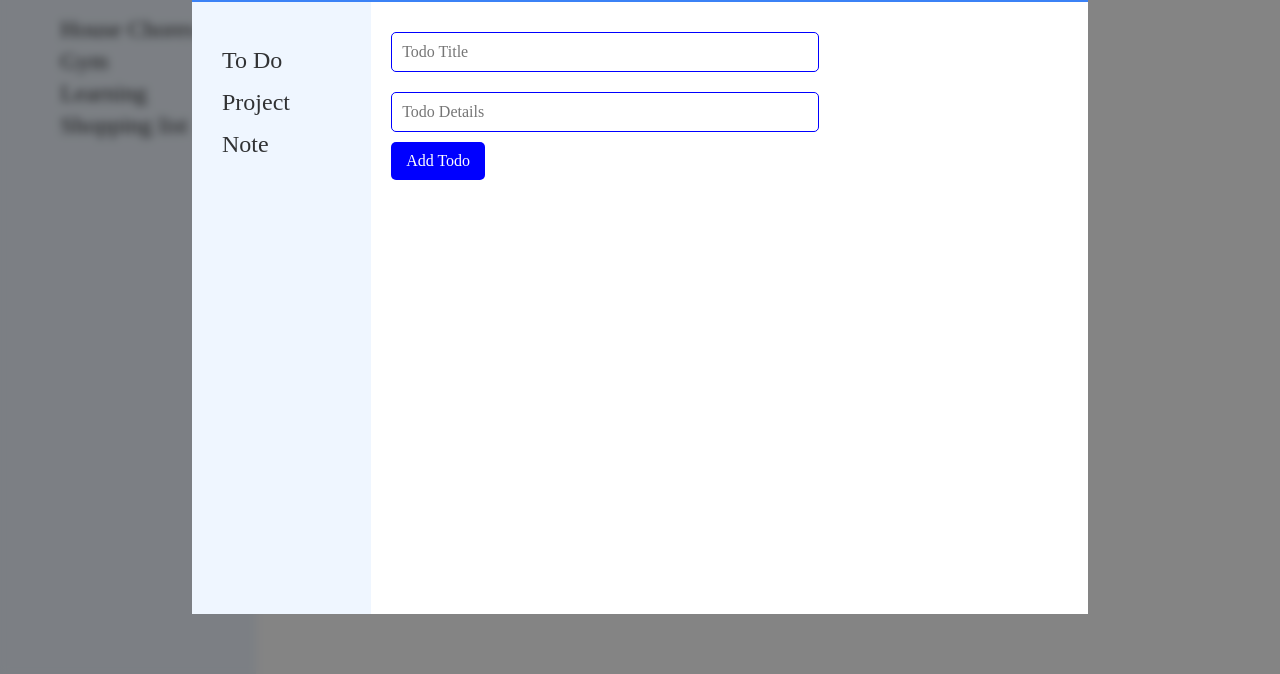
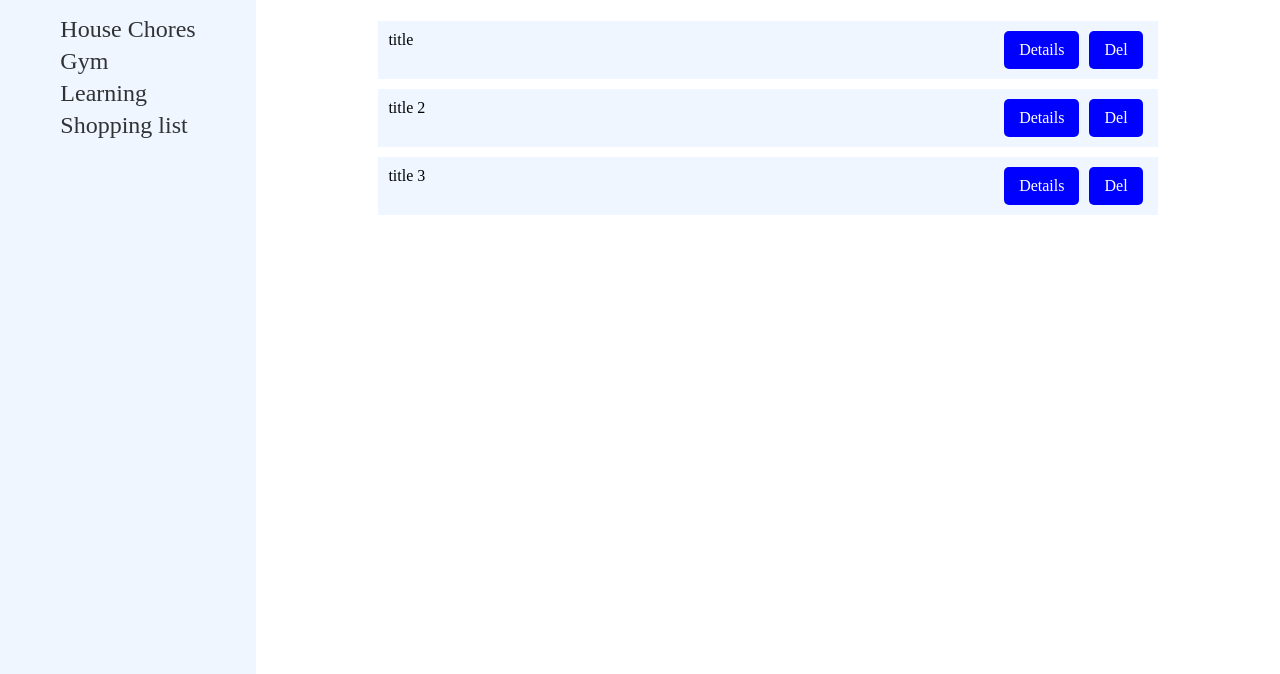
Before and after one commit to Shadrack04/odin-todo-list, a website built with webpack: page src/template.html in a window 1280 px wide. Shown: the part 126-800 px from the top of the page. Built offline with nearby package versions, Linux system fonts and the light colour scheme.

Commit message:
create a Ui class with a static method that adds todo to the DOM

```diff
--- /dev/null
+++ b/src/Ui.js
@@ -0,0 +1,19 @@
+export class Ui {
+  static updateUi(element, todoArray) {
+    todoArray.forEach((item) => {
+      const div = document.createElement('div');
+      div.innerHTML = `
+        <div class="todo-item">
+          <p class="todo-title">
+            ${item.title}
+          </p>
+          <div class="todo-utils">
+            <button class="details">Details</button>
+            <button class="delete">Del</button>
+          </div>
+        </div>
+      `;
+      element.appendChild(div);
+    });
+  }
+}
--- a/src/index.js
+++ b/src/index.js
@@ -1,2 +1,24 @@
 import "./styles/style.css";
 import { CreateTodo } from "./createTodo";
+import { Todos } from "./todos";
+import { Ui } from "./Ui";
+
+
+const todoList = document.querySelector('.todos');
+todoList.innerText = '';
+let todoArray = [
+  {
+    title: 'title',
+    description: 'description'
+  },
+  {
+    title: 'title 2',
+    description: 'description 2'
+  },
+  {
+    title: 'title 3',
+    description: 'description 3'
+  }
+];
+
+Ui.updateUi(todoList, todoArray);
--- a/src/styles/style.scss
+++ b/src/styles/style.scss
@@ -68,28 +68,33 @@ aside {
   padding-top: 20px;
   .todo-container {
     width: 80%;
-    margin: 30px auto;
-    display: flex;
-    flex-direction: column;
-    justify-content: center;
-    input {
-      all: unset;
-      display: inline-block;
-      width: 60%;
-      padding: 10px;
-      border: 1px solid blue;
-      border-radius: 5px;
+    margin: 10px auto;
+    .todos {
+      padding: 20px;
+      .todo-item {
+        background-color: $aside-background;
+        display: flex;
+        justify-content: space-between;
+        margin: 10px 0;
+        padding: 10px;
+        &:hover {
+          box-shadow: 2px 2px rgba(0, 0, 0, 0.123);
+        }
+        p {
+          width: 70%;
+        }
+        .todo-utils {
+          display: flex;
+        }
+      }
     }
     button {
       all: unset;
       padding: 10px 15px;
+      margin: 0 5px;
       background-color: blue;
       color: white;
       border-radius: 5px;
-    }
-    ul {
-      margin-top: 30px;
-      width: 60%;
     }
   }
 }
@@ -106,6 +111,7 @@ aside {
   box-shadow: 2px, 3px $primary-color;
   display: grid;
   grid-template-rows: 10% 90%;
+  display: none;
   .modal-header {
     background-color: $primary-color;
     @include flex-center(space-between);
@@ -171,4 +177,5 @@ aside {
   background-color: rgba(0, 0, 0, 0.484);
   backdrop-filter: blur(4px);
   z-index: 50;
+  display: none;
 }
--- a/src/template.html
+++ b/src/template.html
@@ -31,19 +31,30 @@
           <h2>Create Todos</h2>
         </div>
         <div class="todo-container">
-          <div class="todo-input-container">
-            <input type="text" id="todo-input" />
-            <button class="add-todo-btn">Add Todo</button>
-          </div>
-          <div class="todo-list-container">
-            <ul class="todos">
-              <li class="todo-item">
-                Lorem ipsum dolor sit amet, consectetur adipisicing elit. Minus,
+            <div class="todos">
+              <div class="todo-item">
+                <p class="todo-title">
+                  Lorem ipsum dolor sit amet, consectetur adipisicing elit. Minus,
                 ad beatae repudiandae aliquid eos facilis consequuntur tempore
                 blanditiis eveniet eaque.
-              </li>
-            </ul>
-          </div>
+                </p>
+                <div class="todo-utils">
+                  <button class="details">Details</button>
+                  <button class="delete">Del</button>
+                </div>
+              </div>
+              <div class="todo-item">
+                <p class="todo-title">
+                  Lorem ipsum dolor sit amet, consectetur adipisicing elit. Minus,
+                ad beatae repudiandae aliquid eos facilis consequuntur tempore
+                blanditiis eveniet eaque.
+                </p>
+                <div class="todo-utils">
+                  <button class="details">Details</button>
+                  <button class="delete">Del</button>
+                </div>
+              </div>
+            </div>
         </div>
       </section>
     </main>
--- a/src/todos.js
+++ b/src/todos.js
@@ -1,15 +1,5 @@
-
-export class todos {
+export class Todos {
   constructor(title, description) {
-    this.title = title,
-    this.description = description
+    (this.title = title), (this.description = description);
   }
-
-  addTodo(todoArray) {
-    todoArray.push({
-      title: this.title,
-      description: this.description
-    })
-  }
-
 }
```
Also changed, not shown: src/styles/style.css, 1 other file.
